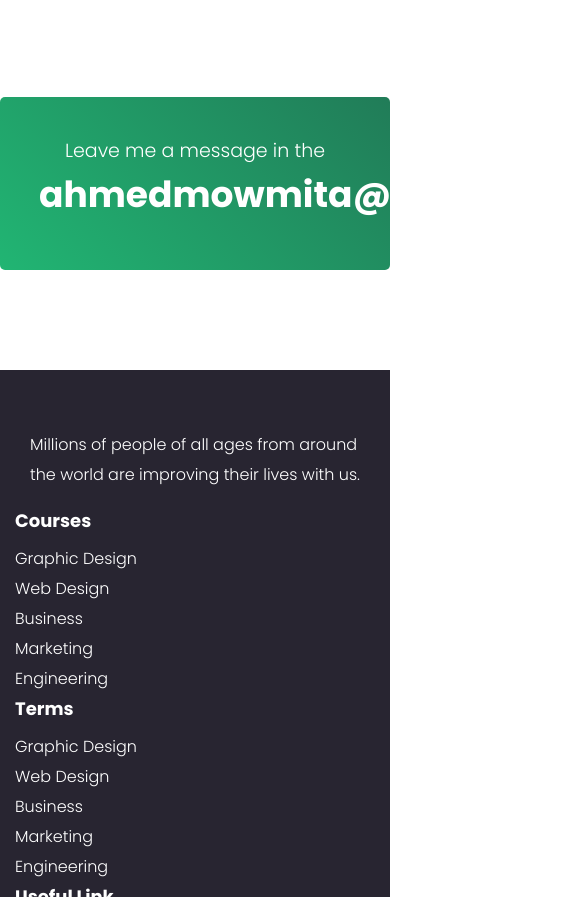
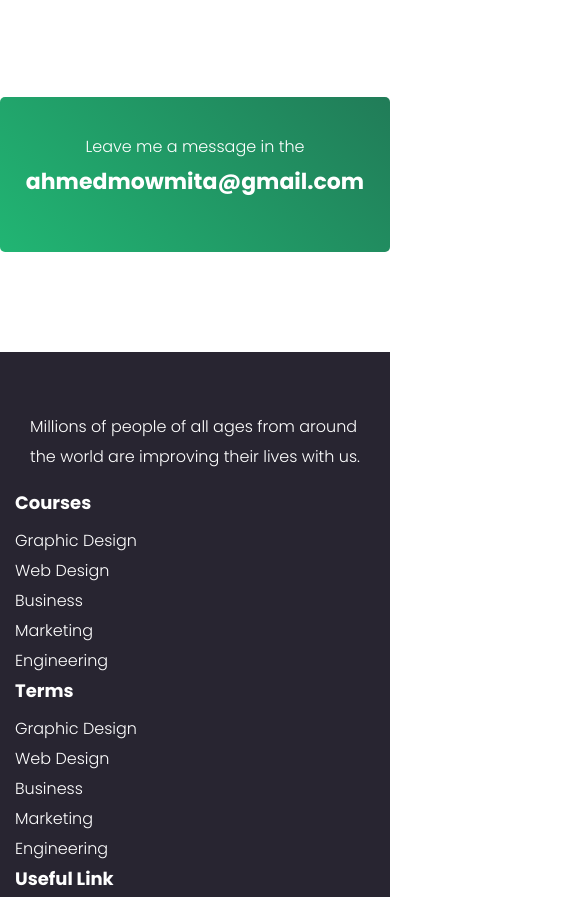
Before and after one commit to mowmitaahmed/eschool, a plain HTML site: page index.html in a window 390 px wide. Shown: the part 4380-5277 px from the top of the page, 585 px wide, since content can reach past the window. Drawn offline with nearby package versions, Linux system fonts and the light colour scheme.

Commit message:
Update style.css

```diff
--- a/style.css
+++ b/style.css
@@ -181,8 +181,8 @@ color: #585859;
     color: white;
     padding-top: 35px;
     padding-bottom: 50px;
-    padding-left: 10%;
-    padding-right: 10%;
+    padding-left: 5%;
+    padding-right: 5%;
     transition: box-shadow .2s ease-in-out;
 }
 .leave_message_area .green_mailto:hover{
@@ -231,3 +231,15 @@ footer h6{
 .footer_bottom{
 padding: 10px 0;
 }
+/* On screens that are 600px or less, set the background color to olive */
+@media screen and (max-width: 600px) {
+
+.leave_message_area .green_mailto a {
+    font-size: 16px;
+    line-height: 30px;
+}
+.leave_message_area .green_mailto span {
+    font-size: 22px;
+    line-height: 40px;
+}
+  }
```
